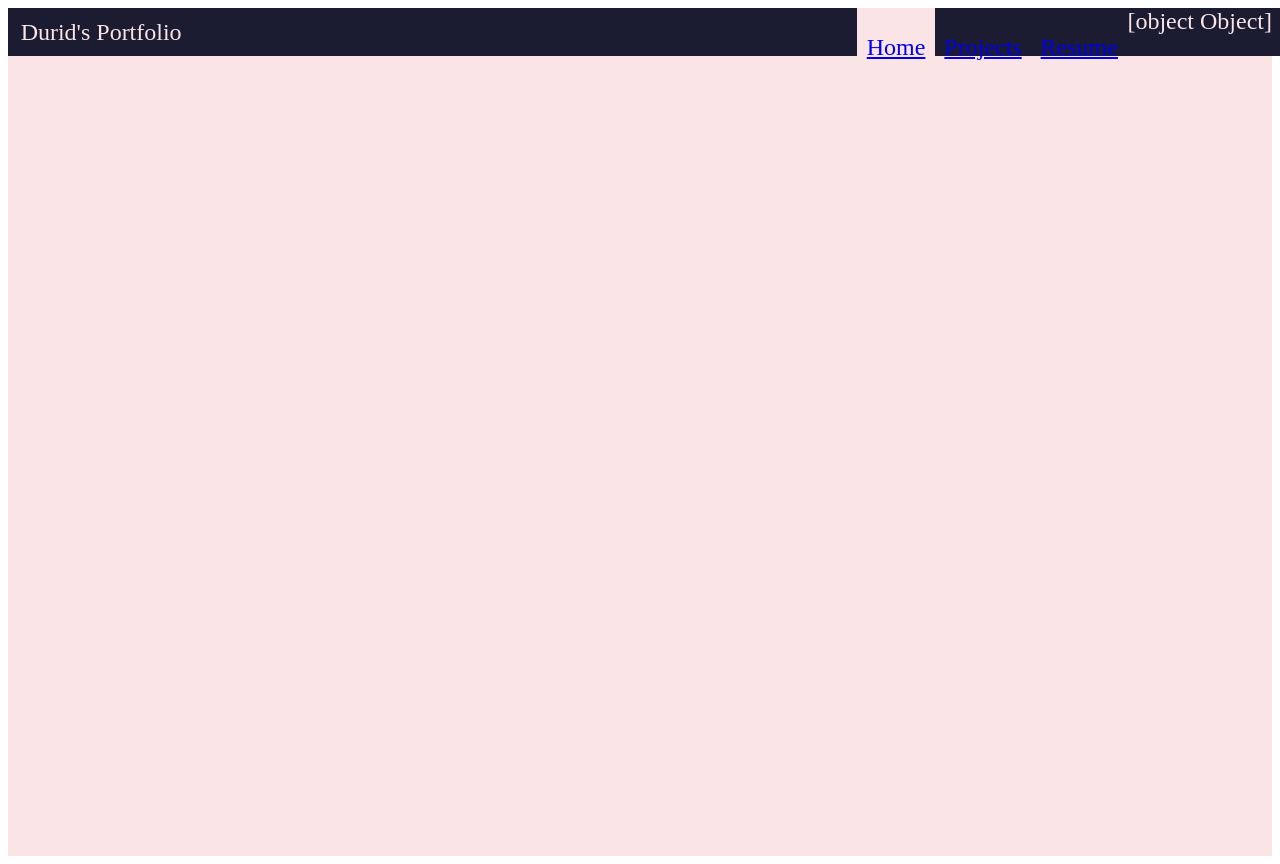
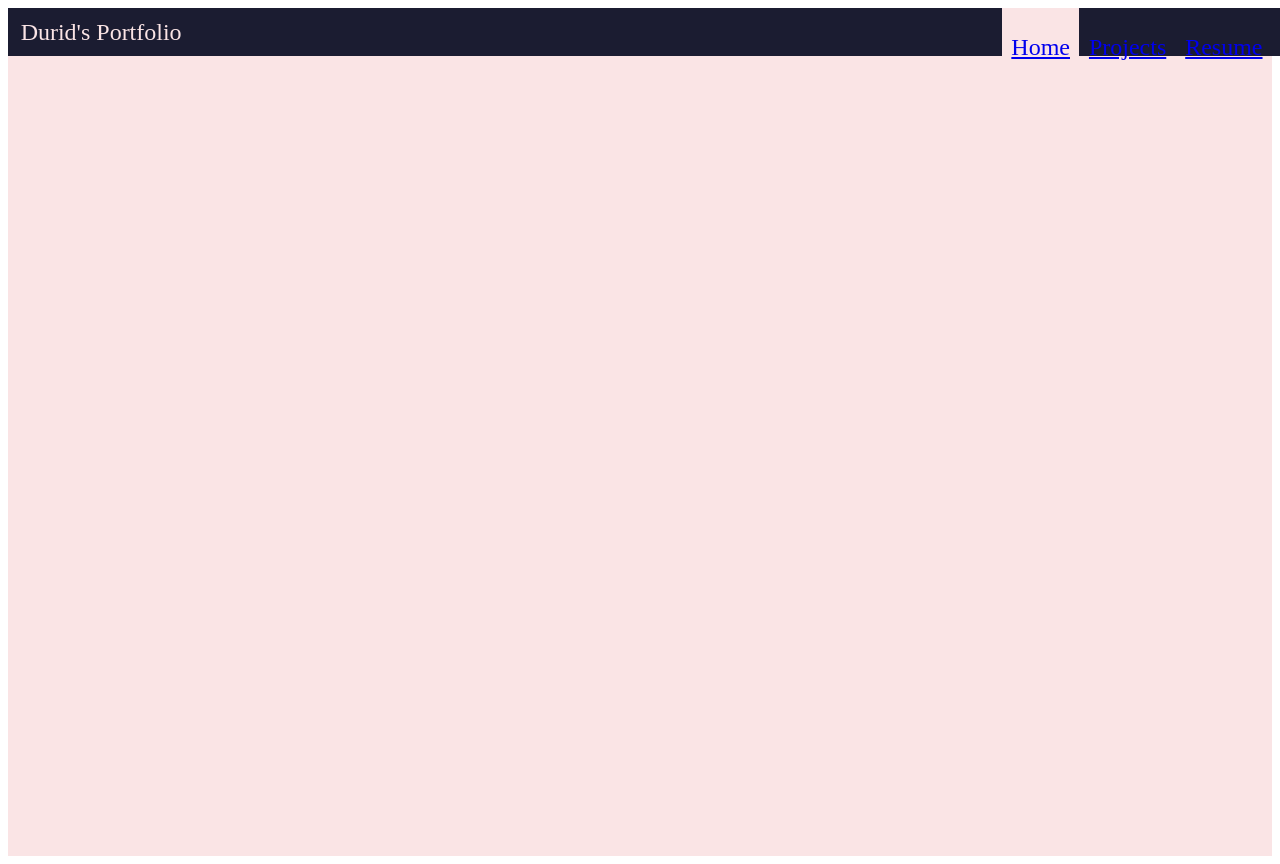
Before and after one commit to durid-ah/durid-ah.github.io, a Next.js app: page / in a window 1280 px wide. Built offline with nearby package versions, Linux system fonts and the light colour scheme.

Commit message:
ensured test icon only shows up on mobile

```diff
--- a/component/layout.module.css
+++ b/component/layout.module.css
@@ -21,6 +21,10 @@
    display: none;
 }
 
+.showOnMobile {
+   display: none;
+}
+
 @media screen and (max-width: 480px) {
    .navbar {
       display: flex;
@@ -40,4 +44,8 @@
       background-color: #30303a;
       color: #fae4e5;
    }
+
+   .showOnMobile {
+      display: block;
+   }
 }
--- a/component/layout.tsx
+++ b/component/layout.tsx
@@ -16,7 +16,9 @@ export default function Layout({children, location} : LayoutProps) {
          <nav className={styles.navbar}>
             <div className={styles.portfolioTitle}>Durid's Portfolio</div>
             <AppLinks className={styles.hideOnMobile} location={location}/>
-            <div dangerouslySetInnerHTML={{__html: require("../images/vercel.svg?include")}} />
+            <div
+               className={styles.showOnMobile}
+               dangerouslySetInnerHTML={{__html: require("../images/vercel.svg?include")}} />
          </nav>
          <div className={styles.mobileNav}>
             <AppLinks location={location} />
```
